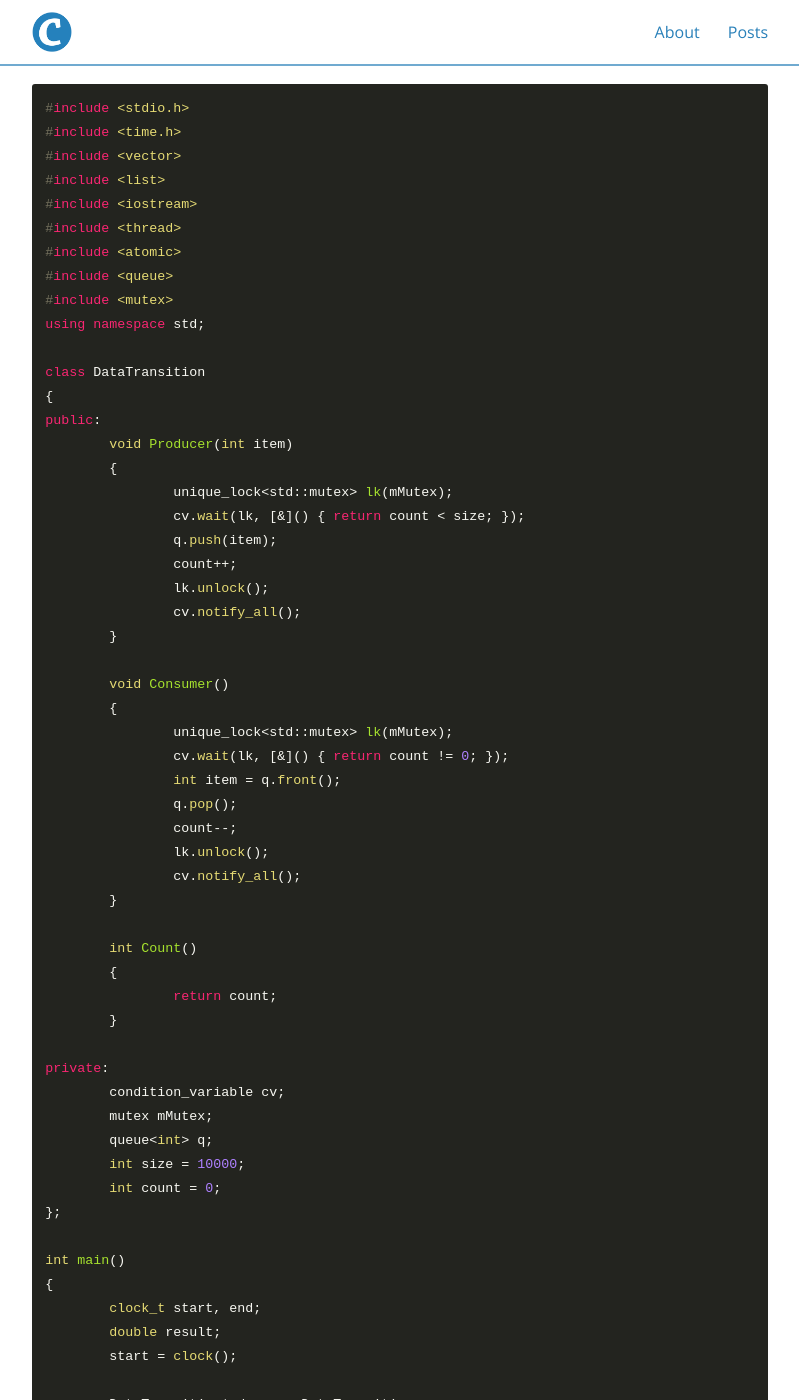
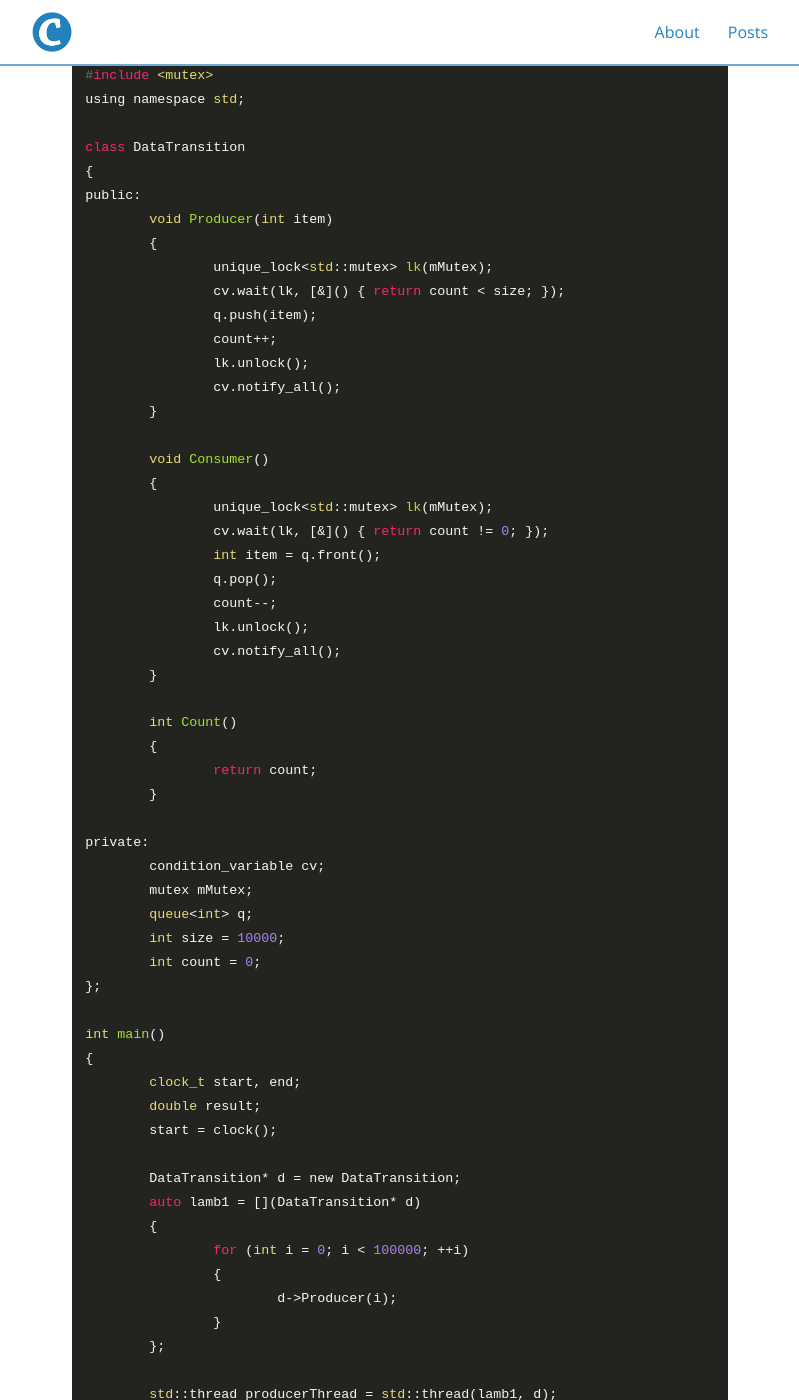
Before and after one commit to rlatkddn212/rlatkddn212.github.io, a Jekyll site: the page built from _posts/2020-02-02-thread001.md, in a window 1280 px wide and 1400 px high, scrolled down 6255 px. Shown: the whole window, without its empty margins (240-1039 px from the left). Built offline with Jekyll 4.4.1, drawn with Linux system fonts in a browser that asks for light colours; nearby versions of some CDN libraries; some of the changed text lies outside the part shown.

Commit message:
Update 2020-02-02-thread001.md

````diff
--- a/_posts/2020-02-02-thread001.md
+++ b/_posts/2020-02-02-thread001.md
@@ -13,17 +13,12 @@ tags:	Thread
 ### c++ 11 생산자 소비자 문제
 
 c++ 11 부터 멀티 쓰레드를 지원해준다. 이를 활용하여 고전 멀티 쓰레드 문제인 생산자 소비자 문제를 해결해본다.
-
 생산자 소비자 문제는 생산자와 소비자라는 두개의 쓰레드가 데이터를 생산하고 처리하는 문제이다.
-
 생산자 쓰레드는 데이터를 생산하고, 소비자 쓰레드는 데이터를 소비한다.
-
 여기서 두 쓰레드가 같은 공유 데이터에 접근하게 되므로 레이스 컨디션이 발생하게 된다.
-
 그에 대한 c++ 코드는 아래와 같다.
 
 {% highlight c++ %}
-
 #include <stdio.h>
 #include <time.h>
 #include <vector>
@@ -114,32 +109,20 @@ int main()
 {% endhighlight %}
 
 
-
 코드에 대해 간략히 설명하자면 main 함수에서 producerThread, consumerThread 두개의 쓰레드를 생성한다.
-
 producerThread는 Producer를 호출하여 데이터를 생성하고 queue에 적재한다.
-
 consumerThread는 Consumer를 호출하여 데이터를 quque에서 꺼내 사용한다.
-
 각 쓰레드가 호출하는 함수들은 queue의 사이즈에 따라 쓰레드가 대기 상태에 들어간다.
-
 Producer 함수는 데이터가 가득찰 경우(size를 넘어감) 무한정 대기하고,
-
 Consumer 함수의 경우 데이터가 비어 있을 경우 무한정 대기한다.
 
-
-
 문제는 위 코드를 실행해보면  queue에 이상이 발생하여 프로그램이 죽게된다.
-
 Producer, Consumer 두 쓰레드 모두 quque에 접근하기 때문에 레이스 컨디션이 발생하는 것이다.
-
 문제를 해결하려면 동시에 접근하지 못하도록 Lock을 걸어주면 된다.
-
-
 
 ### 문제 해결 코드
 
-``` c++
+{% highlight c++ %}
 #include <stdio.h>
 #include <time.h>
 #include <vector>
@@ -232,15 +215,13 @@ int main()
 	return 0;
 }
 
-```
-
+{% endhighlight %}
 
 
 mutex mMutex를 추가하여 공유 자원에 접근하지 못하도록 하였다.
-
 그 코드만 따로 보면 다음과 같다.
 
-``` C++
+{% highlight c++ %}
 	void Producer(int item)
 	{
 		// 가득 찬 경우
@@ -251,9 +232,10 @@ mutex mMutex를 추가하여 공유 자원에 접근하지 못하도록 하였
 		count++;
 		mMutex.unlock();
 	}
-```
+{% endhighlight %}
 
-``` C++
+
+{% highlight c++ %}
 	void Consumer()
 	{
 		while (count == 0)
@@ -265,19 +247,15 @@ mutex mMutex를 추가하여 공유 자원에 접근하지 못하도록 하였
 		count--;
 		mMutex.unlock();
 	}
-```
+{% endhighlight %}
 
 queue와 count 변수에 lock을 하여 동시에 접근하지 못하도록 했기 때문에 정상적으로 동작하게된다.
-
-
-
 추가로 while 처리되는 무한정대기 상태를 제거 할 수도 있다.
-
 condition_variable을 사용하여 wait 시키는 방법이다.
 
 ### condition_variable 활용
 
-``` c++
+{% highlight c++ %}
 #include <stdio.h>
 #include <time.h>
 #include <vector>
@@ -368,4 +346,4 @@ int main()
 	return 0;
 }
 
-```
+{% endhighlight %}
````
